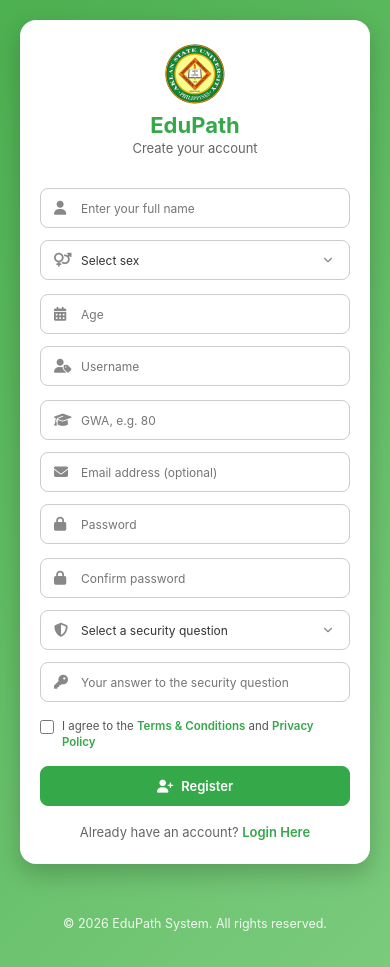
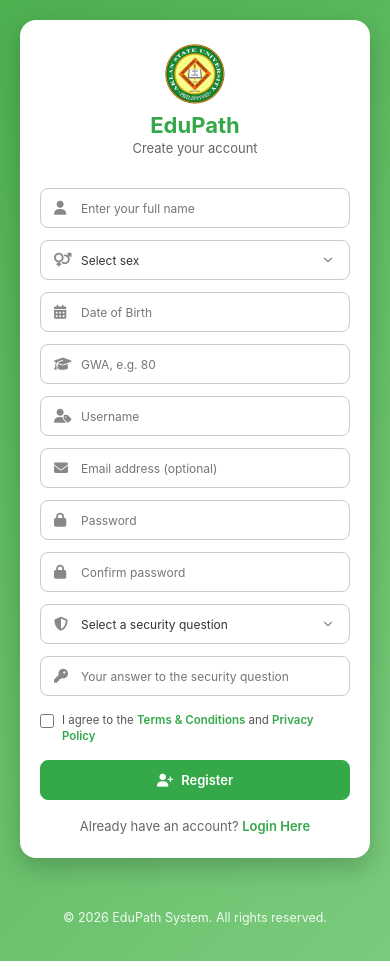
Before and after one commit to KirkMH/edupath, a Django app: page /signup/ in a window 390 px wide. Run offline with Django 5.2, Linux system fonts and the light colour scheme.

Commit message:
Changed age to date of birth and reordered fields in mobile view.

```diff
--- a/assessment/admin.py
+++ b/assessment/admin.py
@@ -4,7 +4,7 @@ from .models import StudentProfile, StudentAptitudeResponse, StudentInterestResp
 
 @admin.register(StudentProfile)
 class StudentProfileAdmin(admin.ModelAdmin):
-    list_display = ('username', 'full_name', 'user', 'gwa', 'age', 'sex', 'last_date_taken')
+    list_display = ('username', 'full_name', 'user', 'gwa', 'date_of_birth', 'age', 'sex', 'last_date_taken')
     search_fields = ('username', 'full_name', 'user__username', 'user__email')
     list_filter = ('sex', 'age')
 
--- a/assessment/views.py
+++ b/assessment/views.py
@@ -1,4 +1,5 @@
 import random
+from datetime import datetime, date
 from django.shortcuts import render, redirect
 from django.contrib.auth import login, logout, authenticate
 from django.contrib.auth.decorators import login_required
@@ -35,6 +36,7 @@ def signup(request):
     if request.method == 'POST':
         full_name = request.POST.get('fullName', '').strip()
         sex = request.POST.get('sex', '').strip()
+        dob_raw = request.POST.get('dateOfBirth', '').strip() or request.POST.get('date_of_birth', '').strip() or request.POST.get('dob', '').strip()
         age_raw = request.POST.get('age', '').strip()
         gwa_raw = request.POST.get('gwa', '').strip()
         username = request.POST.get('username', '').strip()
@@ -52,8 +54,8 @@ def signup(request):
             errors.append("Full Name is required.")
         if not sex:
             errors.append("Sex is required.")
-        if not age_raw:
-            errors.append("Age is required.")
+        if not dob_raw and not age_raw:
+            errors.append("Date of Birth is required.")
         if not gwa_raw:
             errors.append("General Weighted Average (GWA) is required.")
         if not username:
@@ -64,6 +66,27 @@ def signup(request):
             errors.append("Security question is required.")
         if not security_answer:
             errors.append("Security answer is required.")
+
+        # Validate Date of Birth / Age
+        date_of_birth = None
+        age = None
+        if dob_raw:
+            try:
+                date_of_birth = datetime.strptime(dob_raw, '%Y-%m-%d').date()
+                today = timezone.localdate() if hasattr(timezone, 'localdate') else date.today()
+                if date_of_birth > today:
+                    errors.append("Date of Birth cannot be in the future.")
+                else:
+                    age = today.year - date_of_birth.year - ((today.month, today.day) < (date_of_birth.month, date_of_birth.day))
+                    if age < 5 or age > 120:
+                        errors.append("Please enter a valid Date of Birth.")
+            except ValueError:
+                errors.append("Please enter a valid Date of Birth (YYYY-MM-DD).")
+        elif age_raw:
+            try:
+                age = int(age_raw)
+            except ValueError:
+                age = None
 
         # Validate GWA numeric bounds
         gwa = None
@@ -101,6 +124,7 @@ def signup(request):
                 'form_data': {
                     'fullName': full_name,
                     'sex': sex,
+                    'dateOfBirth': dob_raw,
                     'age': age_raw,
                     'gwa': gwa_raw,
                     'username': username,
@@ -109,12 +133,6 @@ def signup(request):
                     'securityAnswer': security_answer,
                 }
             })
-
-        # Parse age integer safely
-        try:
-            age = int(age_raw)
-        except ValueError:
-            age = None
 
         # Create Django User (username=username) & StudentProfile
         try:
@@ -128,6 +146,7 @@ def signup(request):
                 user=user,
                 username=username,
                 full_name=full_name,
+                date_of_birth=date_of_birth,
                 age=age,
                 sex=sex,
                 gwa=gwa,
@@ -145,6 +164,7 @@ def signup(request):
                 'form_data': {
                     'fullName': full_name,
                     'sex': sex,
+                    'dateOfBirth': dob_raw,
                     'age': age_raw,
                     'gwa': gwa_raw,
                     'username': username,
--- a/static/css/auth.css
+++ b/static/css/auth.css
@@ -17,14 +17,34 @@ body.auth-body {
     padding: 20px;
 }
 
-.login-form,
-.signup-form {
+.login-form {
     width: 100%;
     display: flex;
     flex-direction: column;
     gap: 12px;
     margin-top: 16px;
 }
+
+.signup-form {
+    width: 100%;
+    display: grid;
+    grid-template-columns: 1fr 1fr;
+    gap: 12px;
+    margin-top: 16px;
+}
+
+.signup-form .field-fullname { grid-column: 1 / -1; grid-row: 1; }
+.signup-form .field-sex      { grid-column: 1;      grid-row: 2; }
+.signup-form .field-dob      { grid-column: 2;      grid-row: 2; }
+.signup-form .field-username { grid-column: 1;      grid-row: 3; }
+.signup-form .field-gwa      { grid-column: 2;      grid-row: 3; }
+.signup-form .field-email    { grid-column: 1 / -1; grid-row: 4; }
+.signup-form .field-password { grid-column: 1;      grid-row: 5; }
+.signup-form .field-confirm  { grid-column: 2;      grid-row: 5; }
+.signup-form .field-sec-q    { grid-column: 1 / -1; grid-row: 6; }
+.signup-form .field-sec-a    { grid-column: 1 / -1; grid-row: 7; }
+.signup-form .terms-row      { grid-column: 1 / -1; grid-row: 8; }
+.signup-form .btn-submit     { grid-column: 1 / -1; grid-row: 9; }
 
 .landing-card {
     width: 100%;
@@ -127,6 +147,25 @@ body.auth-body {
 
 .input-wrapper:focus-within .input-icon {
     color: #35a84a;
+}
+
+.input-wrapper input[type="date"] {
+    font-family: inherit;
+    color: #333;
+}
+
+.input-wrapper input[type="date"]:invalid {
+    color: #888;
+}
+
+.input-wrapper input[type="date"]::-webkit-calendar-picker-indicator {
+    cursor: pointer;
+    opacity: 0.6;
+    transition: opacity 0.2s;
+}
+
+.input-wrapper input[type="date"]::-webkit-calendar-picker-indicator:hover {
+    opacity: 1;
 }
 
 .form-row {
@@ -471,9 +510,11 @@ footer.footer,
         font-size: 13px;
         margin-bottom: 16px;
     }
-    .form-row {
+    .form-row,
+    .signup-form {
+        display: flex;
         flex-direction: column;
-        gap: 14px;
+        gap: 12px;
     }
     .input-wrapper input,
     .input-wrapper select {
--- a/templates/signup.html
+++ b/templates/signup.html
@@ -53,15 +53,14 @@
         <form action="{% url 'signup' %}" method="POST" class="signup-form">
             {% csrf_token %}
 
-            <div class="form-group">
+            <div class="form-group field-fullname">
                 <div class="input-wrapper">
                     <i class="fas fa-user input-icon"></i>
                     <input type="text" id="fullName" name="fullName" placeholder="Enter your full name" value="{{ form_data.fullName|default:'' }}" required>
                 </div>
             </div>
 
-            <div class="form-row">
-                <div class="form-group">
+            <div class="form-group field-sex">
                 <div class="input-wrapper">
                     <i class="fas fa-venus-mars input-icon"></i>
                     <select id="sex" name="sex" required>
@@ -72,54 +71,49 @@
                 </div>
             </div>
 
-                <div class="form-group">
+            <div class="form-group field-dob">
                 <div class="input-wrapper">
                     <i class="fas fa-calendar-alt input-icon"></i>
-                        <input type="number" id="age" name="age" placeholder="Age" value="{{ form_data.age|default:'' }}" required min="1" max="120">
-                    </div>
+                    <input type="text" id="dateOfBirth" name="dateOfBirth" placeholder="Date of Birth" title="Date of Birth" value="{{ form_data.dateOfBirth|default:'' }}" required max="{% now 'Y-m-d' %}" onfocus="(this.type='date')" onblur="if(!this.value) this.type='text'">
                 </div>
             </div>
 
-            <div class="form-row">
-                <div class="form-group">
+            <div class="form-group field-gwa">
+                <div class="input-wrapper">
+                    <i class="fas fa-graduation-cap input-icon"></i>
+                    <input type="number" id="gwa" name="gwa" placeholder="GWA, e.g. 80" value="{{ form_data.gwa|default:'' }}" required min="50" max="100" step="0.01">
+                </div>
+            </div>
+
+            <div class="form-group field-username">
                 <div class="input-wrapper">
                     <i class="fas fa-user-tag input-icon"></i>
                     <input type="text" id="username" name="username" placeholder="Username" value="{{ form_data.username|default:'' }}" required>
                 </div>
             </div>
 
-                <div class="form-group">
-                    <div class="input-wrapper">
-                        <i class="fas fa-graduation-cap input-icon"></i>
-                        <input type="number" id="gwa" name="gwa" placeholder="GWA, e.g. 80" value="{{ form_data.gwa|default:'' }}" required min="50" max="100" step="0.01">
-                    </div>
-                </div>
-            </div>
-
-            <div class="form-group">
+            <div class="form-group field-email">
                 <div class="input-wrapper">
                     <i class="fas fa-envelope input-icon"></i>
                     <input type="email" id="email" name="email" placeholder="Email address (optional)" value="{{ form_data.email|default:'' }}">
                 </div>
             </div>
 
-            <div class="form-row">
-                <div class="form-group">
+            <div class="form-group field-password">
                 <div class="input-wrapper">
                     <i class="fas fa-lock input-icon"></i>
                     <input type="password" id="password" name="password" placeholder="Password" required>
                 </div>
             </div>
 
-                <div class="form-group">
+            <div class="form-group field-confirm">
                 <div class="input-wrapper">
                     <i class="fas fa-lock input-icon"></i>
                     <input type="password" id="confirmPassword" name="confirmPassword" placeholder="Confirm password" required>
                 </div>
             </div>
-            </div>
 
-            <div class="form-group">
+            <div class="form-group field-sec-q">
                 <div class="input-wrapper">
                     <i class="fas fa-shield-halved input-icon"></i>
                     <select id="securityQuestion" name="securityQuestion" required>
@@ -133,7 +127,7 @@
                 </div>
             </div>
 
-            <div class="form-group">
+            <div class="form-group field-sec-a">
                 <div class="input-wrapper">
                     <i class="fas fa-key input-icon"></i>
                     <input type="text" id="securityAnswer" name="securityAnswer" placeholder="Your answer to the security question" value="{{ form_data.securityAnswer|default:'' }}" required>
```
Also changed, not shown: assessment/models.py (+13 -0 lines), assessment/tests.py (+56 -0 lines), assessment/migrations/0009_studentprofile_date_of_birth.py (added), db.sqlite3, 1 other file. Lines whose indentation alone changed are shown as unchanged.
